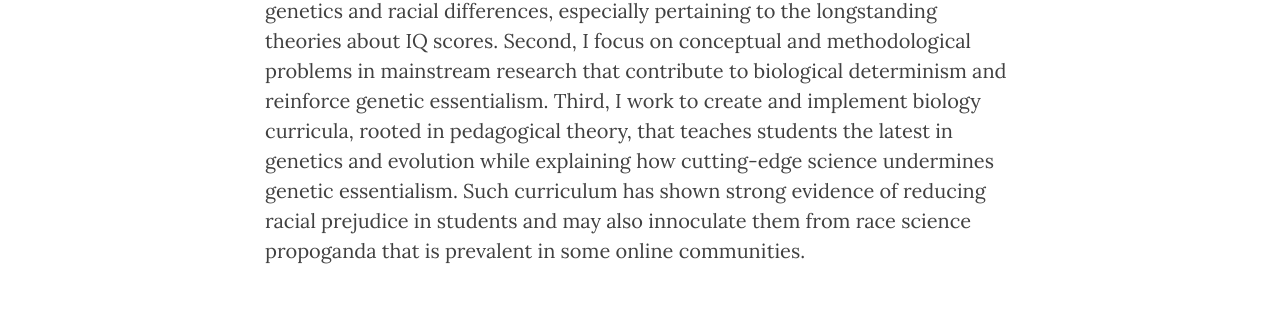
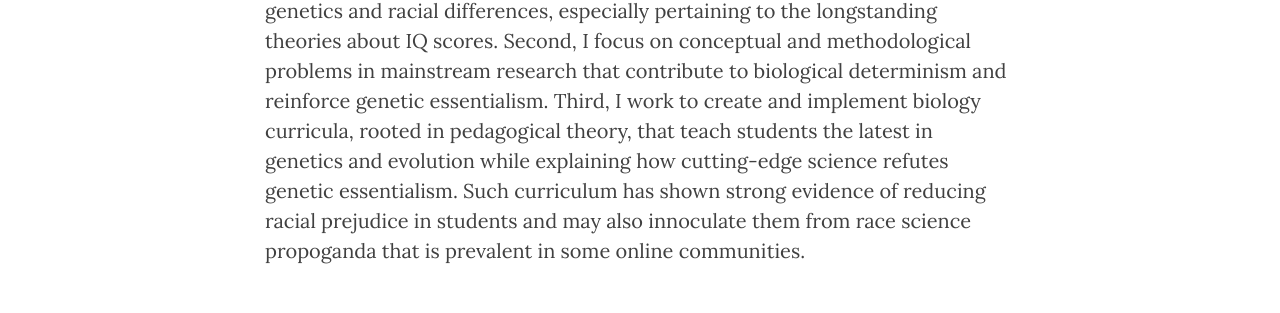
Before and after one commit to KevinABird/KevinABird.github.io, a Jekyll site: the page built from 3_research.md, in a window 1280 px wide and 900 px high, scrolled down 4911 px. Shown: the part 344-657 px from the top of the window. Built offline with Jekyll 4.4.1, drawn with Linux system fonts in a browser that asks for light colours; nearby versions of some CDN libraries; some of the changed text lies outside the part shown.

Commit message:
Update 3_research.md

```diff
--- a/3_research.md
+++ b/3_research.md
@@ -82,4 +82,4 @@ Genetics and evolutionary biology have a uniquely dark history due to their cent
 
 Recent advances in genomics, like Genome-Wide Association Studies and polygenic scores, and the widespread availability of public databases have fueled a resurgence in scientific racism. Additionally, some mainstream research perpetuates overly simplistic and deterministic ideas about genetics that further facilitate racist misuse. As subject matter experts, there is an obligation for researchers trained in these fields to understand this history, how this history affects contemporary ideas and debates, and how to move the field and public understanding forward.
 
-My work in this area has focused on three main aspects. First, I use methods from genetics and genomics to directly challenge racist hypotheses about genetics and racial differences, especially pertaining to the longstanding theories about IQ scores. Second, I focus on conceptual and methodological problems in mainstream research that contribute to biological determinism and reinforce genetic essentialism. Third, I work to create and implement biology curricula, rooted in pedagogical theory, that teaches students the latest in genetics and evolution while explaining how cutting-edge science undermines genetic essentialism. Such curriculum has shown strong evidence of reducing racial prejudice in students and may also innoculate them from race science propoganda that is prevalent in some online communities.
+My work in this area has focused on three main aspects. First, I use methods from genetics and genomics to directly challenge racist hypotheses about genetics and racial differences, especially pertaining to the longstanding theories about IQ scores. Second, I focus on conceptual and methodological problems in mainstream research that contribute to biological determinism and reinforce genetic essentialism. Third, I work to create and implement biology curricula, rooted in pedagogical theory, that teach students the latest in genetics and evolution while explaining how cutting-edge science refutes genetic essentialism. Such curriculum has shown strong evidence of reducing racial prejudice in students and may also innoculate them from race science propoganda that is prevalent in some online communities.
```
